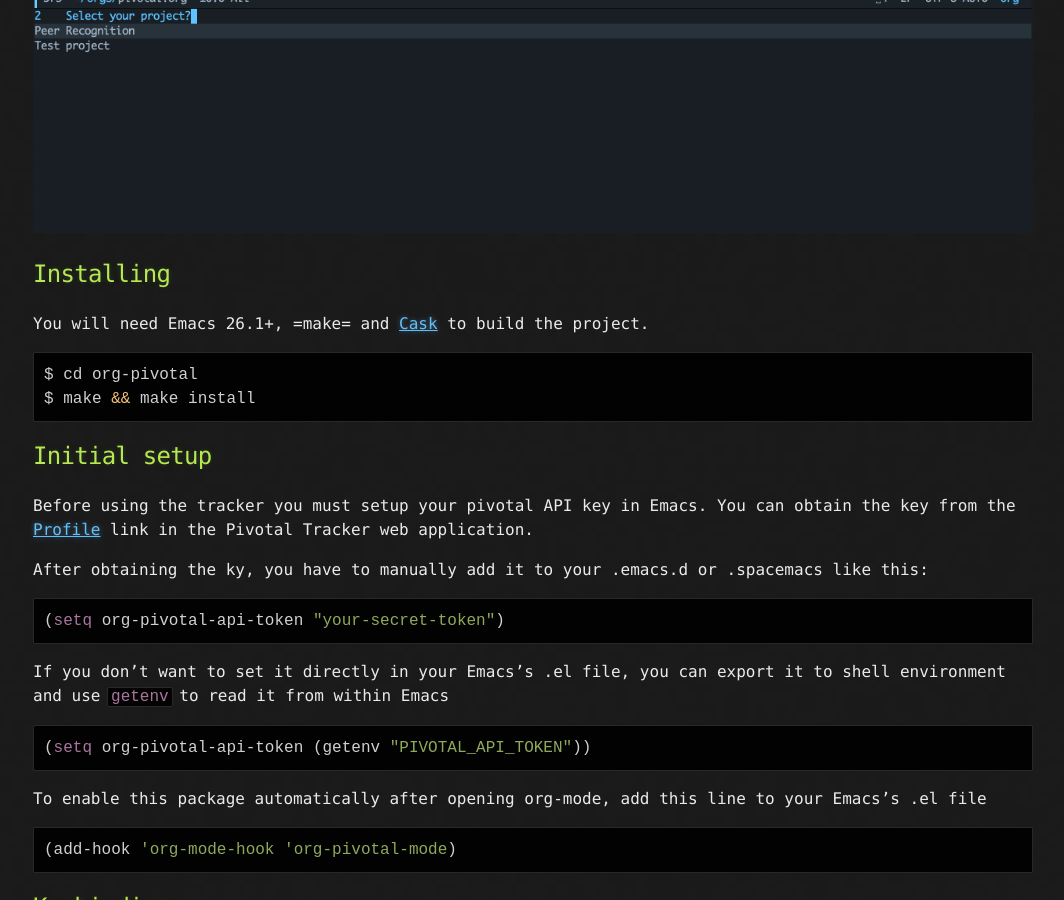
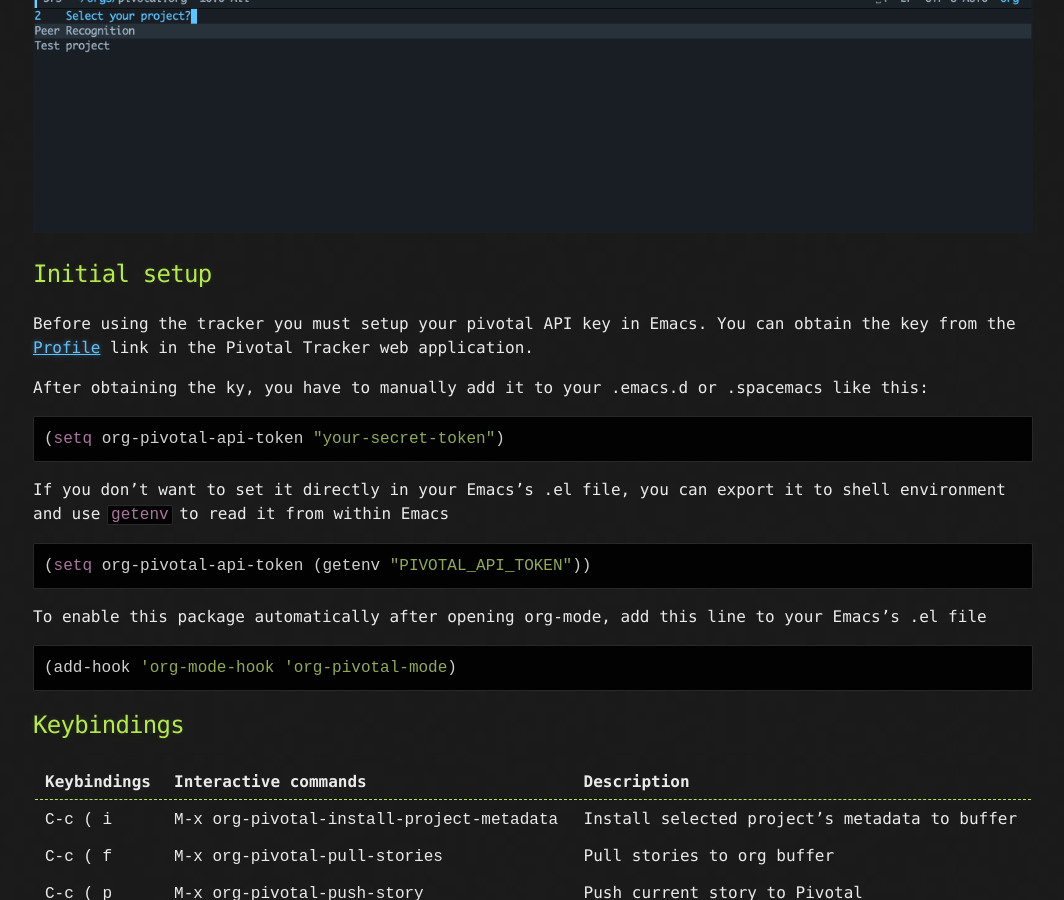
Before and after one commit to org-pivotal/org-pivotal.github.io, a Jekyll site: the page built from index.md, in a window 1280 px wide and 900 px high, scrolled down 842 px. Shown: the whole window, without its empty margins (107-1171 px from the left). Built offline with Jekyll 4.4.1, drawn with Linux system fonts in a browser that asks for light colours; our own code applies the rules of GitHub Pages for plain Markdown files.

Commit message:
Correct table

````diff
--- a/index.md
+++ b/index.md
@@ -8,14 +8,6 @@
 
 ## Screen shots
 ![Screen shot](./assets/screen_shot.png)
-
-## Installing
-You will need Emacs 26.1+, =make= and [Cask](https://github.com/cask/cask) to build the project.
-
-``` sh
-$ cd org-pivotal
-$ make && make install
-```
 
 ## Initial setup
 Before using the tracker you must setup your pivotal API key in Emacs. You can obtain the key from the [Profile](https://www.pivotaltracker.com/profile) link in the Pivotal Tracker web application.
@@ -41,7 +33,7 @@
 ## Keybindings
 
 | Keybindings        | Interactive commands                                | Description                                   |
-|--------------------+-----------------------------------------------------+-----------------------------------------------|
+|--------------------|-----------------------------------------------------|-----------------------------------------------|
 | <kbd>C-c ( i</kbd> | <kbd>M-x org-pivotal-install-project-metadata</kbd> | Install selected project's metadata to buffer |
 | <kbd>C-c ( f</kbd> | <kbd>M-x org-pivotal-pull-stories</kbd>             | Pull stories to org buffer                    |
 | <kbd>C-c ( p</kbd> | <kbd>M-x org-pivotal-push-story</kbd>               | Push current story to Pivotal                 |
````
